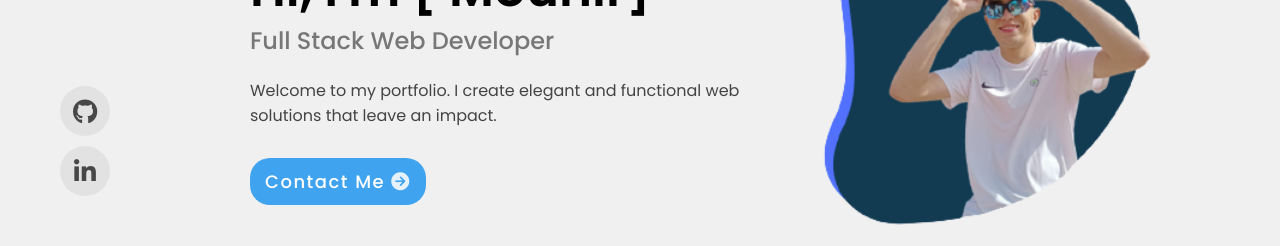
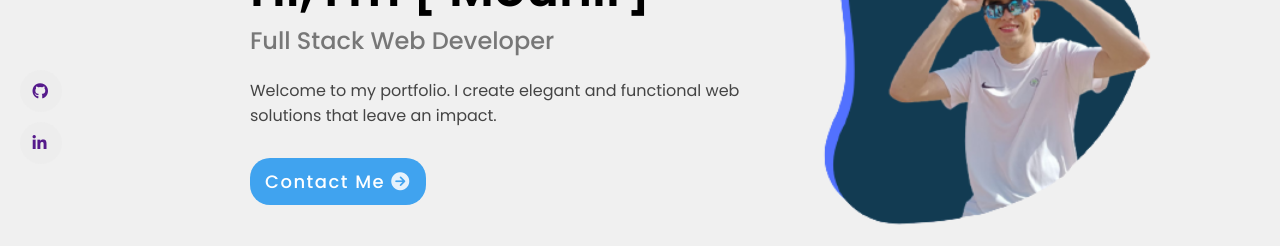
Before and after one commit to ad-munir/Portfolio, a React (Vite) app: page / in a window 1280 px wide. Shown: the part 250-496 px from the top of the page. Built offline with nearby package versions, Linux system fonts and the light colour scheme.

Commit message:
new social media buttons

```diff
--- a/src/components/Navbar/Navbar.css
+++ b/src/components/Navbar/Navbar.css
@@ -58,13 +58,6 @@ header {
 	align-items: center;
 }
 
-.underline {
-	background-color: gold;
-	width: 0;
-	height: 2px;
-	transition: width 0.3s;
-}
-
 .contact-container:hover .underline {
 	width: 50px;
 }
--- a/src/components/Social/Social.css
+++ b/src/components/Social/Social.css
@@ -1,4 +1,4 @@
-.social-container {
+/* .social-container {
     position: fixed;
     left: 20px;
     top: 40%;
@@ -24,4 +24,55 @@
     background-color: #0093E9;
 background-image: linear-gradient(160deg, #0093E9 0%, #80D0C7 100%);
     border: none;
+} */
+
+.social-container {
+    position: fixed;
+    left: 20px;
+    top: 40%;
+    display: grid;
+    gap: 10px;
 }
+
+a {
+    margin: 0;
+    padding: 0;
+    line-height: normal;
+    text-decoration: none;
+
+    width: 42px;
+    height: 42px;
+    background-color: rgba(217, 217, 217, 0.1);
+    display: inline-flex;
+    border-radius: 50%;
+    margin-right: 6px;
+    align-items: center;
+    justify-content: center;
+    line-height: 1;
+    border: 1px solid rgba(red, green, blue, 0.5);
+}
+
+a::before {
+    content: "";
+    width: 42px;
+    height: 42px;
+    position: absolute;
+    background-color: #ffffff;
+    border-radius: 50%;
+    transform: scale(0);
+    transition: 0.3s ease-in-out;
+}
+
+a:hover::before {
+    transform: scale(1);
+}
+
+a i {
+    width: 40%;
+    z-index: 1;
+    transition: 0.3s ease-in-out;
+}
+
+a:hover i {
+    filter: brightness(0) saturate(100%) invert(0%) sepia(7%) saturate(98%) hue-rotate(346deg) brightness(95%) contrast(86%);
+}
--- a/src/components/Social/Social.jsx
+++ b/src/components/Social/Social.jsx
@@ -1,10 +1,15 @@
 import './Social.css'
 const Social = () => {
     return (
-        <ul className="social-container">
-            <li><i className="fa-brands fa-github"></i></li>
-            <li><i className="fa-brands fa-linkedin-in"></i></li>
-        </ul>
+        <div className="social-container">
+                <a href="">
+                    <i className="fa-brands fa-github"></i>
+                </a>
+
+                <a href="">
+                    <i className="fa-brands fa-linkedin-in"></i>
+                </a>
+        </div>
     )
 }
 
```
